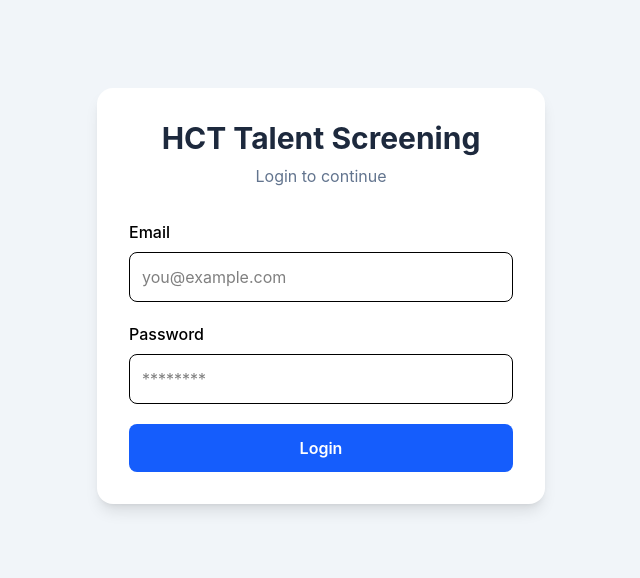
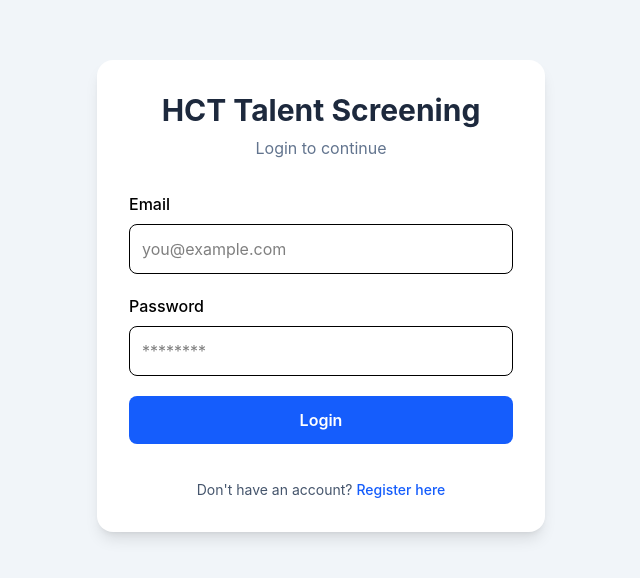
Before and after one commit to atomnoid/HCT_TalentScreening, a React (Vite) app in the folder HCT-talentscreening/: page / in a window 1280 px wide. Shown: the part 104-682 px from the top of the page, without its empty margins (319-959 px from the left). Built offline with nearby package versions, Linux system fonts and the light colour scheme; no server answers.

Commit message:
added a register here button

```diff
--- a/HCT-talentscreening/src/pages/Login.jsx
+++ b/HCT-talentscreening/src/pages/Login.jsx
@@ -1,5 +1,5 @@
 import { useState } from "react";
-import { useNavigate } from "react-router-dom";
+import { Link, useNavigate } from "react-router-dom";
 import { loginUser } from "../services/authService";
 
 export default function Login() {
@@ -79,6 +79,18 @@ export default function Login() {
           >
             Login
           </button>
+
+          <div className="text-center mt-4">
+            <p className="text-sm text-slate-600">
+              Don't have an account?{" "}
+              <Link
+                to="/register"
+                className="font-medium text-blue-600 hover:text-blue-700 hover:underline"
+              >
+                Register here
+              </Link>
+            </p>
+          </div>
         </form>
       </div>
     </div>
```
